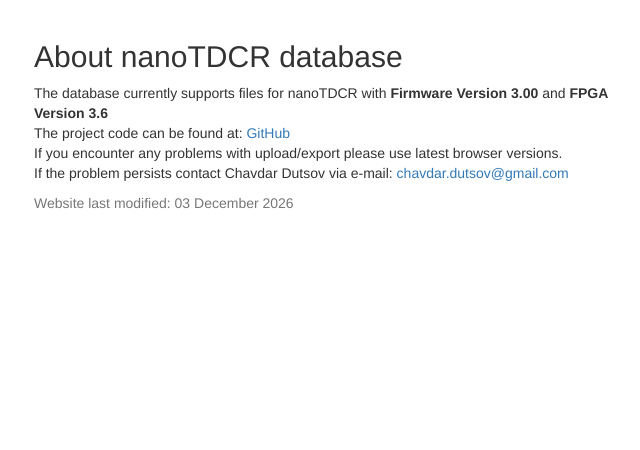
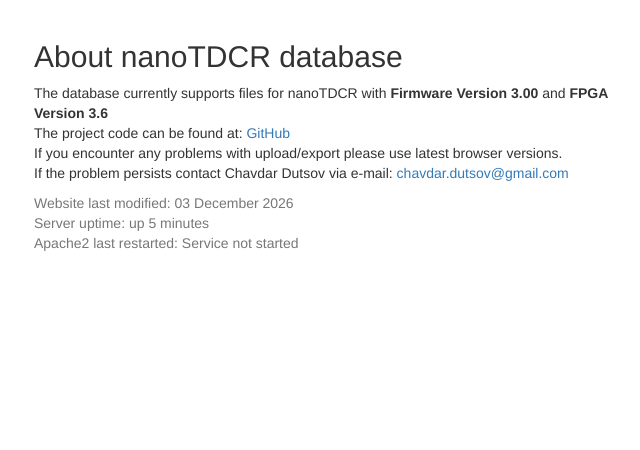
Before and after one commit to cdutsov/tdcr_analysis-v2, a Flask app: page /about in a window 1280 px wide. Shown: the part 52-502 px from the top of the page, without its empty margins (301-941 px from the left). Run offline with Flask 2, Linux system fonts and the light colour scheme; parts of the project's set-up code (start-up, migrations or seed data) failed here and were passed over; some libraries are stand-ins or nearby versions.

Commit message:
change about page

```diff
--- a/app/templates/about.html
+++ b/app/templates/about.html
@@ -10,6 +10,8 @@
            If you encounter any problems with upload/export please use latest browser versions.<br>
            If the problem persists contact Chavdar Dutsov via e-mail:
             <a href="mailto:chavdar.dutsov@gmail.com" target="_blank">chavdar.dutsov@gmail.com</a><br>
-        <p class="text-muted">Website last modified: {{ modified }}</p></p>
+        <p class="text-muted">Website last modified: {{ modified }}<br>
+                              Server uptime: {{ uptime }}<br>
+                              Apache2 last restarted: {{ apache_uptime }}</p></p>
     </div>
 {% endblock %}
--- a/app/views.py
+++ b/app/views.py
@@ -2,7 +2,7 @@ import os
 import pickle
 import re
 from datetime import datetime
-
+from subprocess import call, check_output
 
 from flask_login import login_required
 from flask_login import login_user
@@ -253,4 +253,11 @@ def form_data():
 @app.route('/about')
 def about():
     date_modified = datetime.fromtimestamp(os.path.getmtime(basedir + "/db_management.py")).strftime('%d %B %Y')
-    return render_template('about.html', modified=date_modified)
+    uptime = check_output(['uptime', '-p']).decode('utf-8')
+    try:
+        for line in check_output(['service', 'apache2', 'status']).decode('utf-8').split('\n'):
+            if 'Active' in line:
+                apache_uptime = line.split(';')[1]
+    except FileNotFoundError:
+        apache_uptime = 'Service not started'
+    return render_template('about.html', modified=date_modified, uptime=uptime, apache_uptime=apache_uptime)
```
